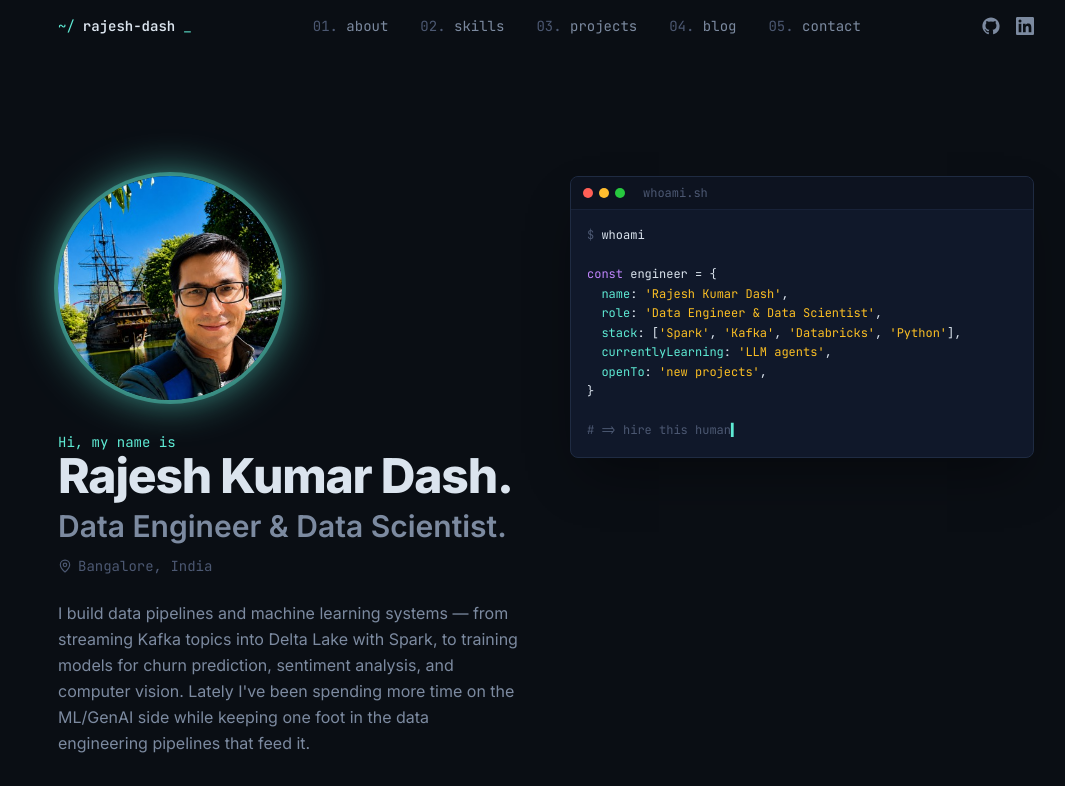
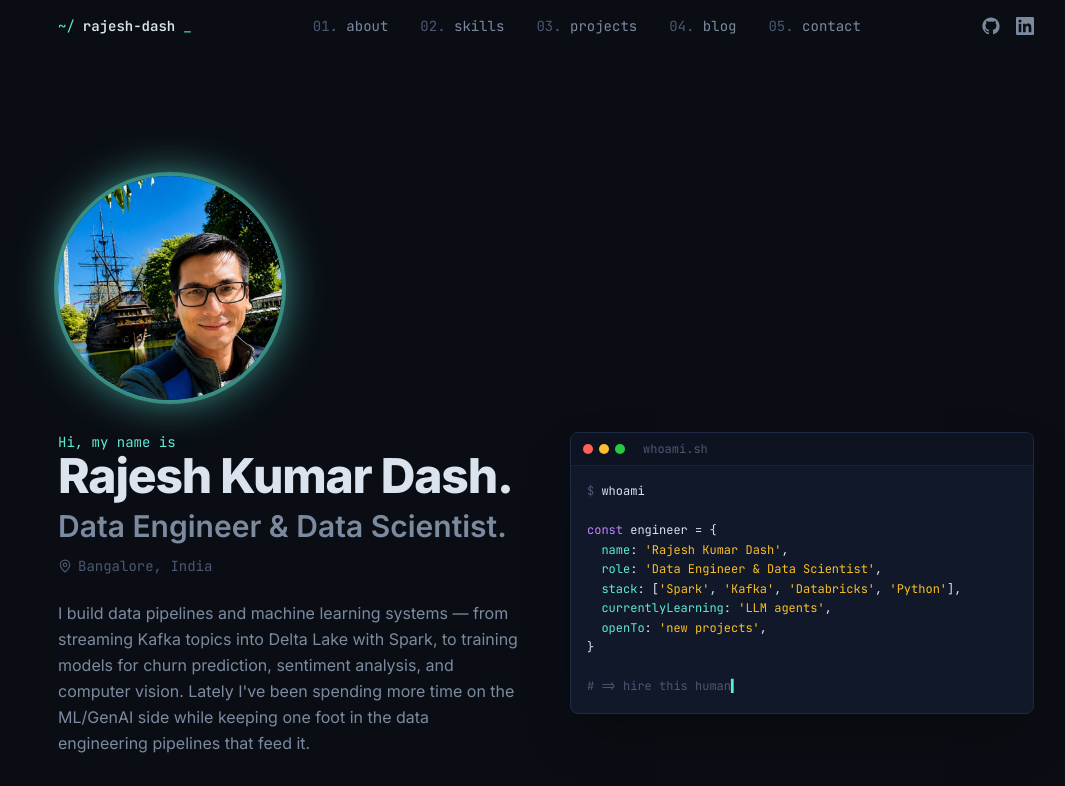
Before and after one commit to Rajesh2015/github-portfolio, a React (Vite) app: page / in a window 1280 px wide. Shown: the top 786 px of the page, without its empty margins (94-1159 px from the left). Built offline with nearby package versions, Linux system fonts and the light colour scheme.

Commit message:
Fix photo Layout

```diff
--- a/src/components/Hero.tsx
+++ b/src/components/Hero.tsx
@@ -63,7 +63,7 @@ export default function Hero() {
         initial={{ opacity: 0, y: 16 }}
         animate={{ opacity: 1, y: 0 }}
         transition={{ duration: 0.6, delay: 0.15 }}
-        className="flex-1"
+        className="flex-1 md:mt-56 lg:mt-64"
       >
         <div className="overflow-hidden rounded-lg border border-border bg-surface shadow-2xl shadow-black/40">
           <div className="flex items-center gap-1.5 border-b border-border-soft bg-bg-soft px-3 py-2">
```
